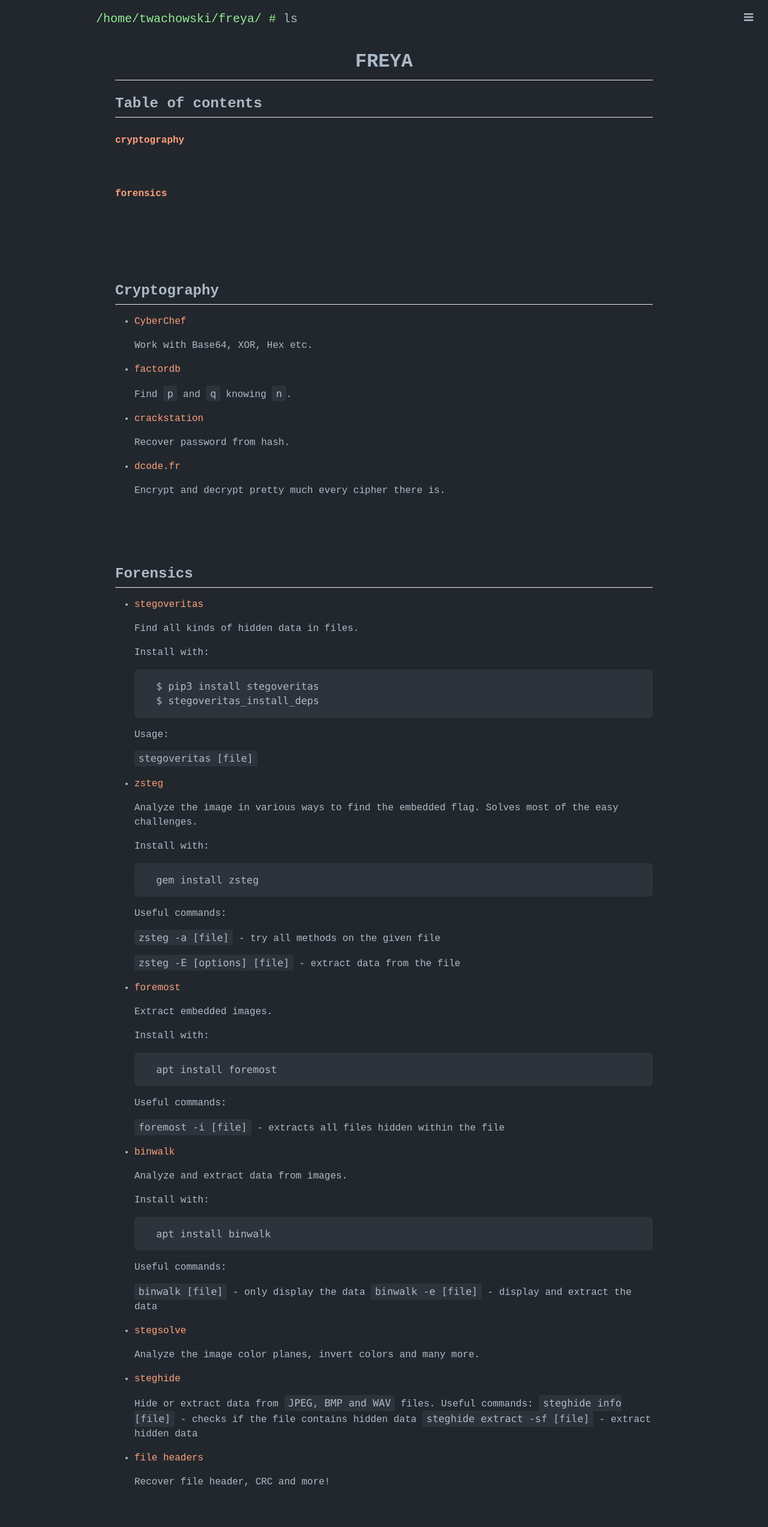
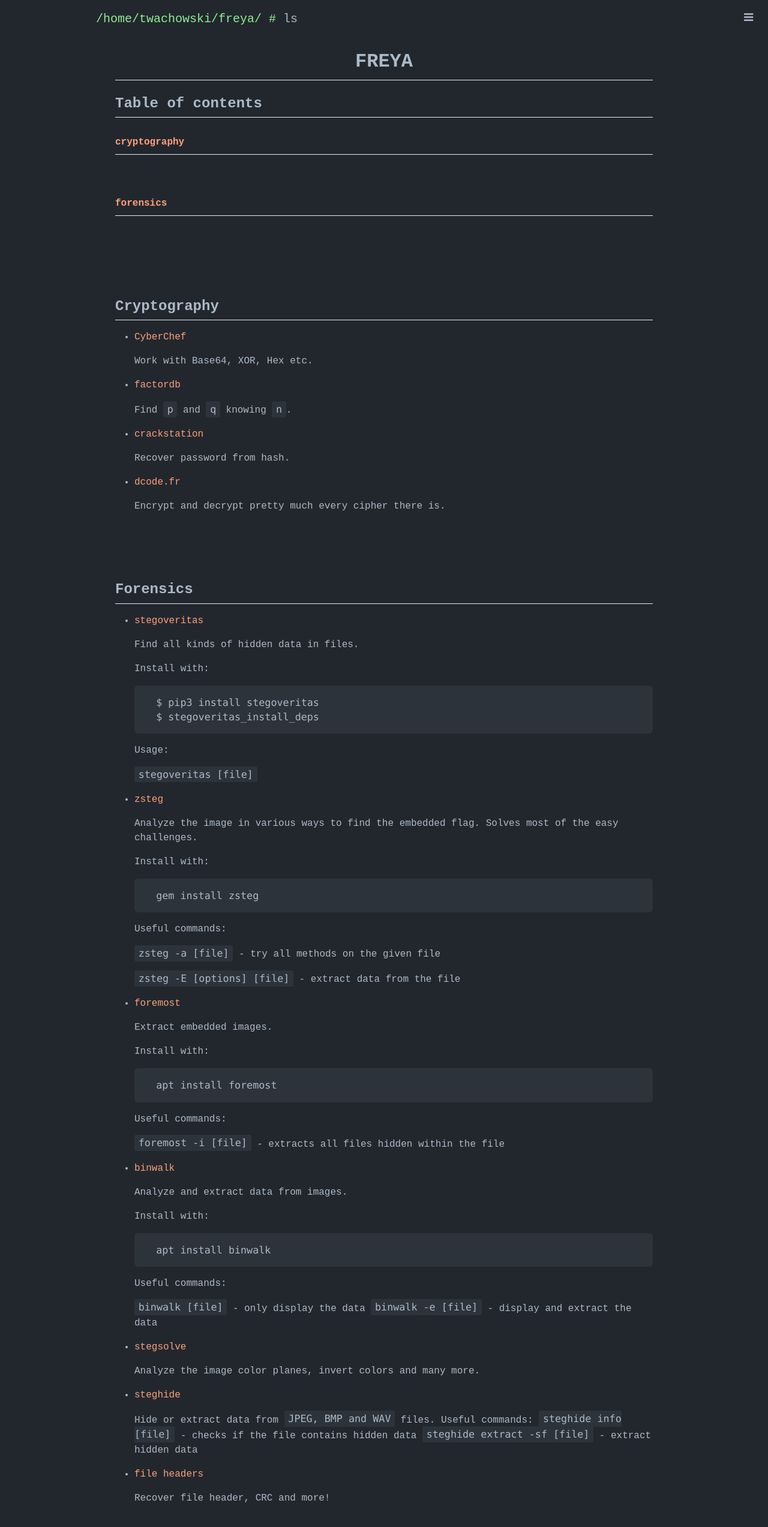
Before and after one commit to tadeuszwachowski/freya, a Jekyll site: the page built from index.html, in a window 1280 px wide. Shown: the whole page at 60% size. Built offline with Jekyll 4.4.1, drawn with Linux system fonts in a browser that asks for light colours; Markdown is read by kramdown in place of the engine named in the settings; before the commit the page ends 2519 px from its top, so only the background shows below that.

Commit message:
Change toc

```diff
--- a/index.html
+++ b/index.html
@@ -7,7 +7,7 @@
 <h2>Table of contents</h2>
 
 {% for w in site.tools %}
-	<h3><a href="#{{w.title}}">{{w.title}}</a></h3> <br>
+	<h2><a href="#{{w.title}}">{{w.title}}</a></h2> <br>
 {% endfor %}
 
 {% for w in site.tools %}
```
